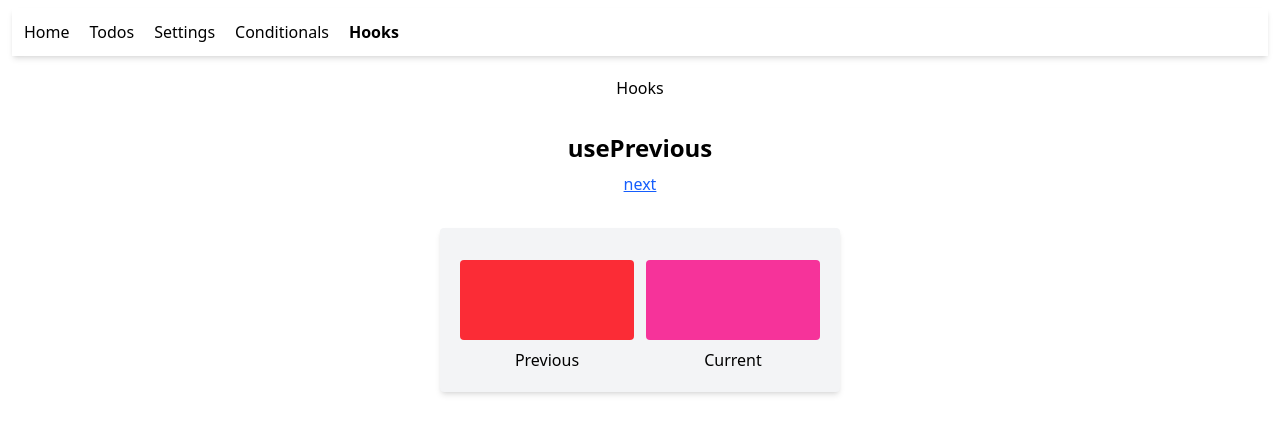
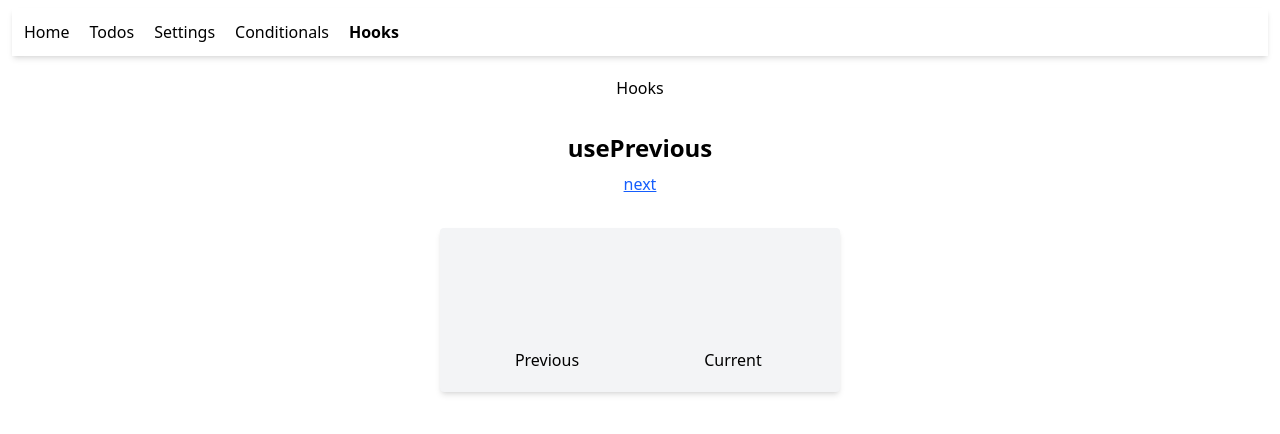
Before and after one commit to alonzojoe/ad-ts, a React (Vite) app: page /hooks in a window 1280 px wide. Shown: the top 434 px of the page. Built offline with nearby package versions, Linux system fonts and the light colour scheme.

Commit message:
usePrevious value functionality

```diff
--- a/src/hooks/usePrevious.ts
+++ b/src/hooks/usePrevious.ts
@@ -9,7 +9,7 @@ const usePrevious = <T>(current: T) => {
     }, [current])
 
 
-    return previousValue;
+    return previousValue.current;
 }
 
 export default usePrevious;
--- a/src/pages/Hooks.tsx
+++ b/src/pages/Hooks.tsx
@@ -1,23 +1,52 @@
+import { useState } from "react";
+import usePrevious from "../hooks/usePrevious";
 import Container from "../components/Shared/Container";
 
+const gerRandomColor = () => {
+  const colors = ["red", "blue", "green", "pink", "purple"];
+  return colors[Math.floor(Math.random() * colors.length)];
+};
+
 const Hooks = () => {
+  const [color, setColor] = useState(gerRandomColor());
+  const previousColor = usePrevious(color);
+
+  const handleClick = () => {
+    const getNewColor = () => {
+      const newColor = gerRandomColor();
+      if (color === newColor) {
+        gerRandomColor();
+      } else {
+        setColor(newColor);
+      }
+    };
+    getNewColor();
+  };
+
+  console.log(color);
+
   return (
     <Container>
       <h1 className="">Hooks</h1>
 
       <div className="flex flex-col space-y-2 items-center justify-center p-3">
         <h1 className="text-2xl font-bold">usePrevious</h1>
-        <button className="underline text-blue-600 cursor-pointer">next</button>
+        <button
+          className="underline text-blue-600 cursor-pointer"
+          onClick={handleClick}
+        >
+          next
+        </button>
       </div>
 
       <div className="w-100 flex justify-center items-center gap-3 p-5 bg-gray-100 shadow-md rounded">
         <div className="w-100/3 flex flex-col items-center justify-center">
-          <div className="rounded bg-red-500 w-full p-10 mt-3" />
+          <div className={`rounded bg-${previousColor}-600 w-full p-10 mt-3`} />
           <span className="text-base mt-2">Previous</span>
         </div>
 
         <div className="w-100/3 flex flex-col items-center justify-center">
-          <div className="rounded bg-pink-500 w-full p-10 mt-3" />
+          <div className={`rounded bg-${color}-600 w-full p-10 mt-3`} />
           <span className="text-base mt-2">Current</span>
         </div>
       </div>
```
